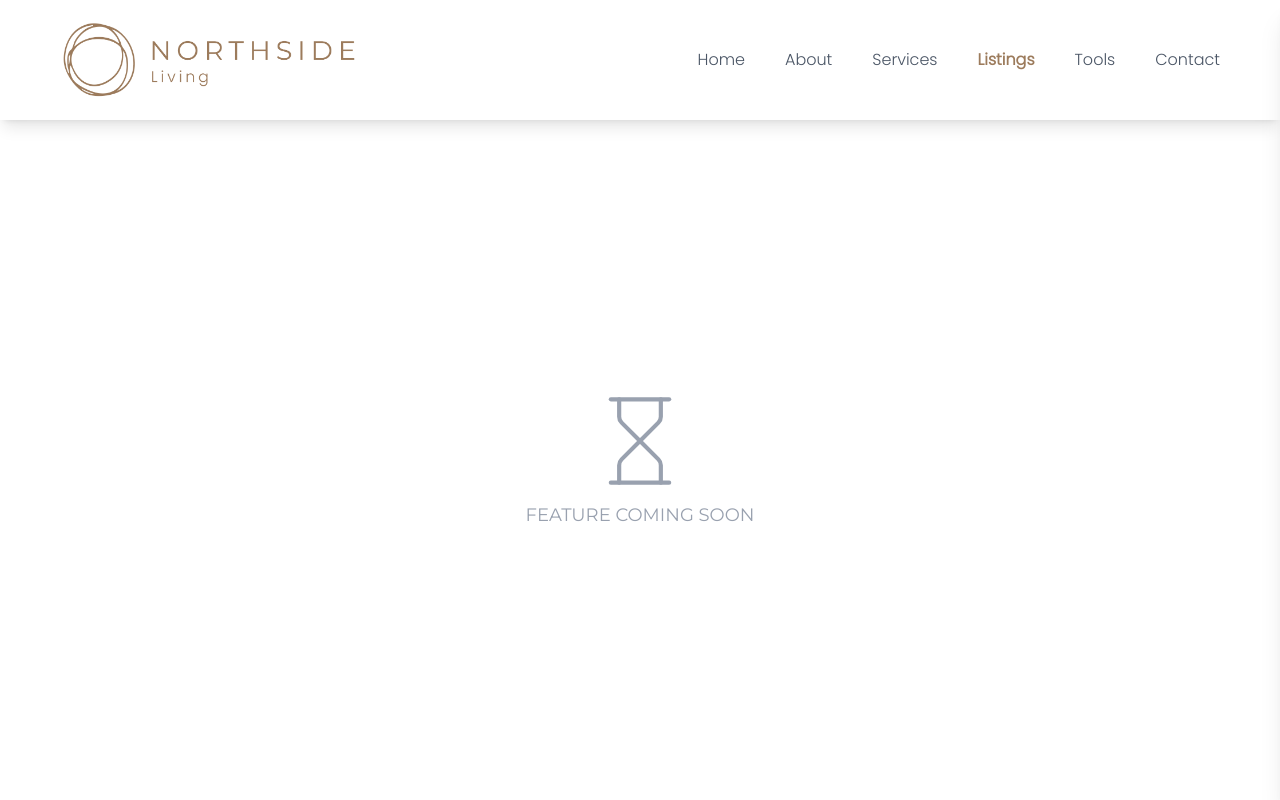
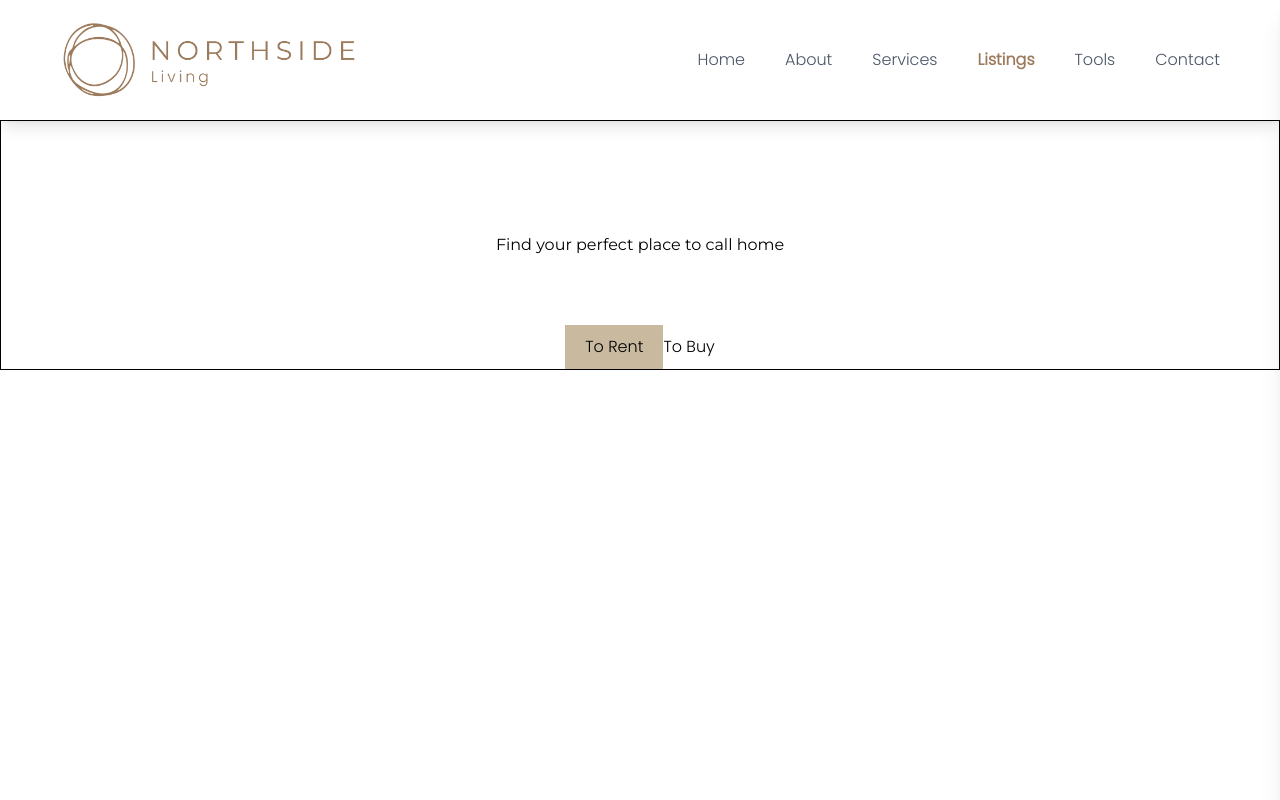
Before and after one commit to AlvaroP2003/northsideliving, a React (Vite) app: page /listings in a window 1280 px wide. Shown: the top 800 px of the page. Built offline with nearby package versions, Linux system fonts and the light colour scheme.

Commit message:
Added listings sections

```diff
--- a/src/Pages/Listings.jsx
+++ b/src/Pages/Listings.jsx
@@ -3,9 +3,16 @@ import { Hourglass } from "lucide-react"
 
 export default function Listings() {
     return (
-        <section className="flex flex-col justify-center items-center gap-2.5 h-[90vh] lg:h-[85vh]">
-            <Hourglass size={100} strokeWidth={1} className="text-gray-400"/>
-            <h1 className="text-lg  text-gray-400">FEATURE COMING SOON</h1>
+        <section className="h-[90vh] lg:h-[85vh]">
+
+           <div className="relative flex items-center justify-center h-[250px] border-1">
+                <h1>Find your perfect place to call home</h1>
+
+                <div className="absolute bottom-0 flex ">
+                    <button className="bg-[#C9B99F] py-2.5 px-5 ">To Rent</button>
+                    <button>To Buy</button>
+                </div>
+           </div>
         </section>
     )
 }
```
Also changed, not shown: public/Images/listings.jpg (added).
